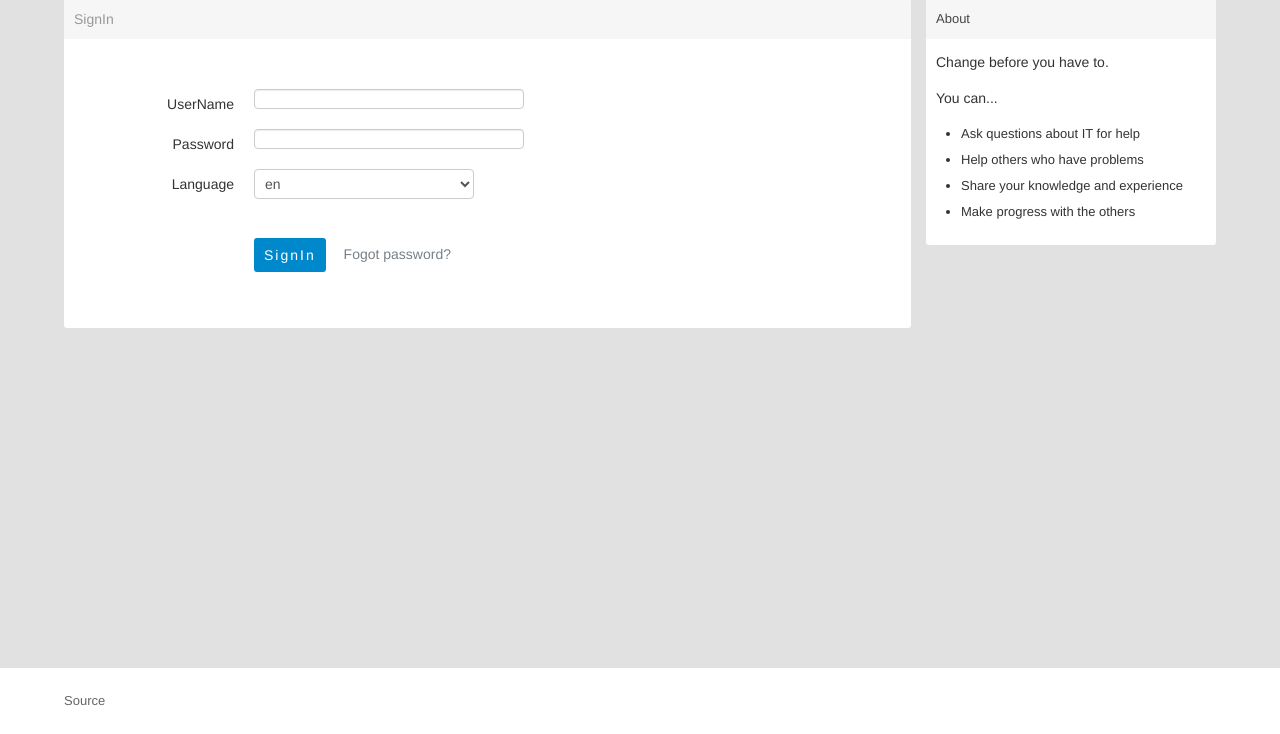
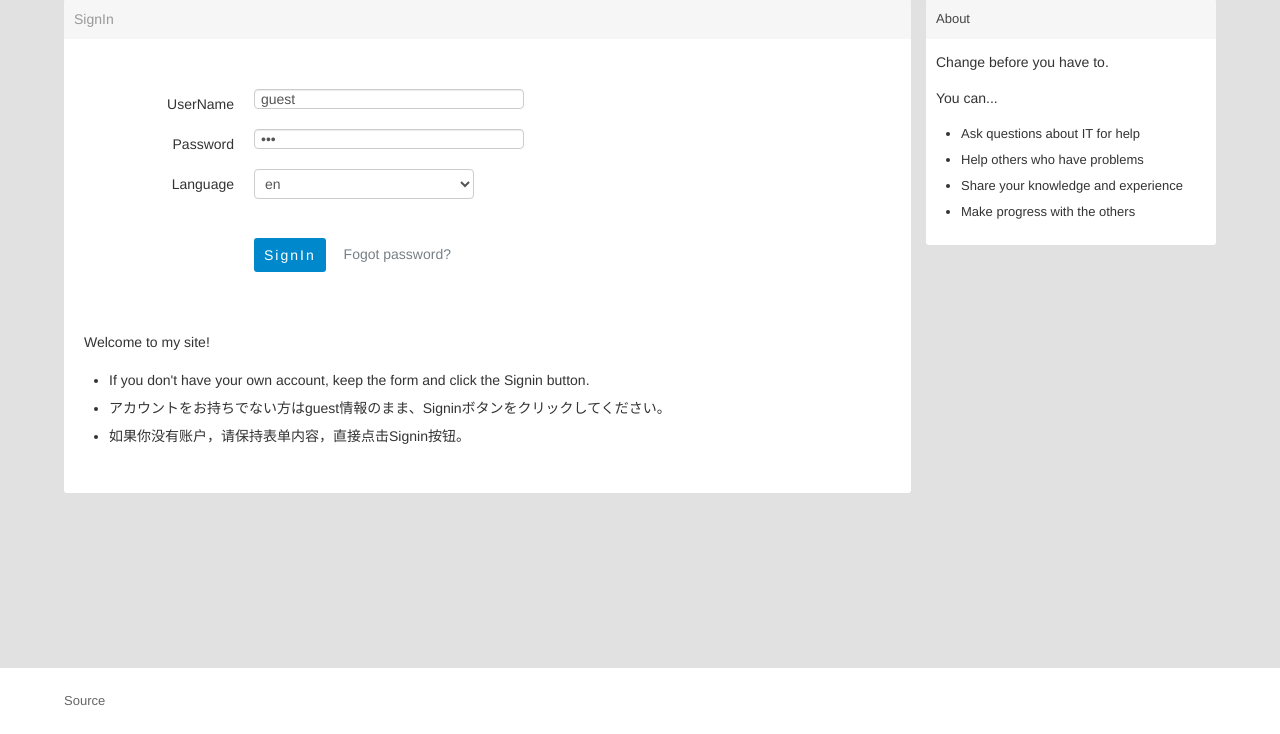
Before and after one commit to fanmin2019/bbs, a Flask app: page /signout in a window 1280 px wide. Shown: the part 66-800 px from the top of the page. Run offline with Flask 2, Linux system fonts and the light colour scheme; tables that the repository leaves empty hold one stand-in row (values such as "Sample post").

Commit message:
guest login

```diff
--- a/templates/index.html
+++ b/templates/index.html
@@ -113,13 +113,13 @@
             <div class="control-group">
                 <label class="control-label">UserName</label>
                 <div class="controls">
-                    <input type="text" class="input-xlarge" name="username">
+                    <input type="text" class="input-xlarge" name="username" value="guest">
                 </div>
             </div>
             <div class="control-group">
                 <label class="control-label">Password</label>
                 <div class="controls">
-                    <input type="text" class="input-xlarge" name="password">
+                    <input type="password" class="input-xlarge" name="password" value="123">
                 </div>
             </div>
 
@@ -138,6 +138,18 @@
                 <input type="submit" class="span-primary" value="SignIn">
                 <a id="forgot_password" href="/search_pass/index">Fogot password?</a>
             </div>
+
+                <div class="panel">
+    <div class="inner">
+      <p>Welcome to my site!</p>
+      <ul>
+        <li>If you don't have your own account, keep the form and click the Signin button.</li>
+          <li>アカウントをお持ちでない方はguest情報のまま、Signinボタンをクリックしてください。</li>
+          <li>如果你没有账户，请保持表单内容，直接点击Signin按钮。</li>
+      </ul>
+    </div>
+  </div>
+</div>
         </form>
         </div>
     </div>
```
